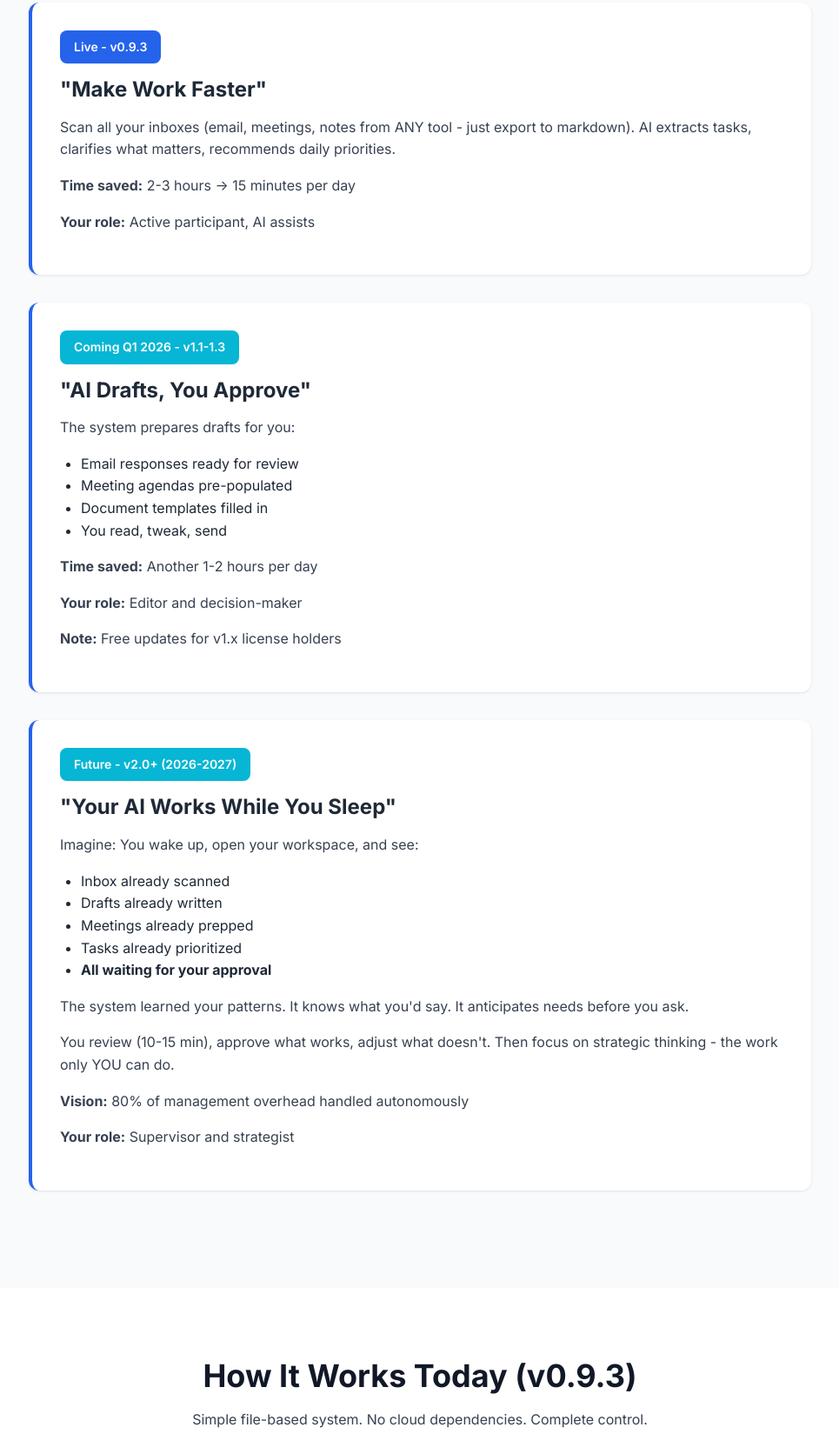
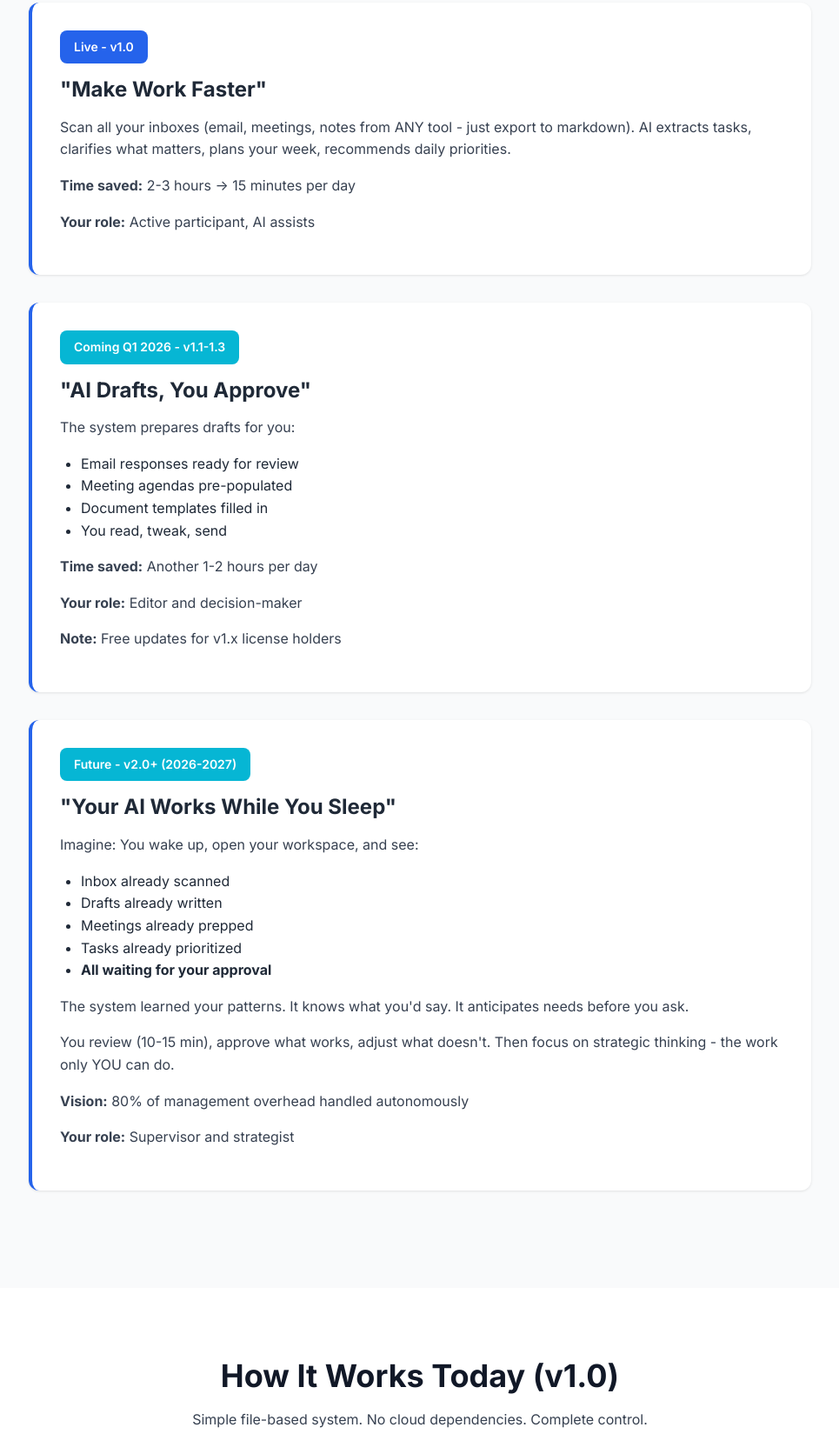
Before and after one commit to focuscraft-ai/focuscraft-gtd, a plain HTML site: page index.html in a window 1280 px wide. Shown: the part 2115-3764 px from the top of the page at 87% size, without its empty margins (157-1122 px from the left). Drawn offline with Linux system fonts and the light colour scheme.

Commit message:
Update website to v1.0

```diff
--- a/index.html
+++ b/index.html
@@ -672,9 +672,9 @@
 
             <div class="timeline">
                 <div class="timeline-item">
-                    <span class="timeline-badge">Live - v0.9.3</span>
+                    <span class="timeline-badge">Live - v1.0</span>
                     <h3>"Make Work Faster"</h3>
-                    <p>Scan all your inboxes (email, meetings, notes from ANY tool - just export to markdown). AI extracts tasks, clarifies what matters, recommends daily priorities.</p>
+                    <p>Scan all your inboxes (email, meetings, notes from ANY tool - just export to markdown). AI extracts tasks, clarifies what matters, plans your week, recommends daily priorities.</p>
                     <p><strong>Time saved:</strong> 2-3 hours → 15 minutes per day</p>
                     <p><strong>Your role:</strong> Active participant, AI assists</p>
                 </div>
@@ -718,7 +718,7 @@
     <section>
         <div class="container">
             <div class="section-header">
-                <h2>How It Works Today (v0.9.3)</h2>
+                <h2>How It Works Today (v1.0)</h2>
                 <p>Simple file-based system. No cloud dependencies. Complete control.</p>
             </div>
 
@@ -912,7 +912,7 @@
         <div class="container">
             <h2 style="color: var(--white);">Ready to Stop Drowning in Management Overhead?</h2>
             <p style="color: var(--white); font-size: 1.1rem; margin-bottom: 2rem; opacity: 0.95;">
-                v0.9.3 available now. Get your license and start saving 6 hours/week.
+                v1.0 available now. Get your license and start saving 6 hours/week.
             </p>
 
             <div style="display: flex; gap: 1rem; justify-content: center; flex-wrap: wrap;">
```
